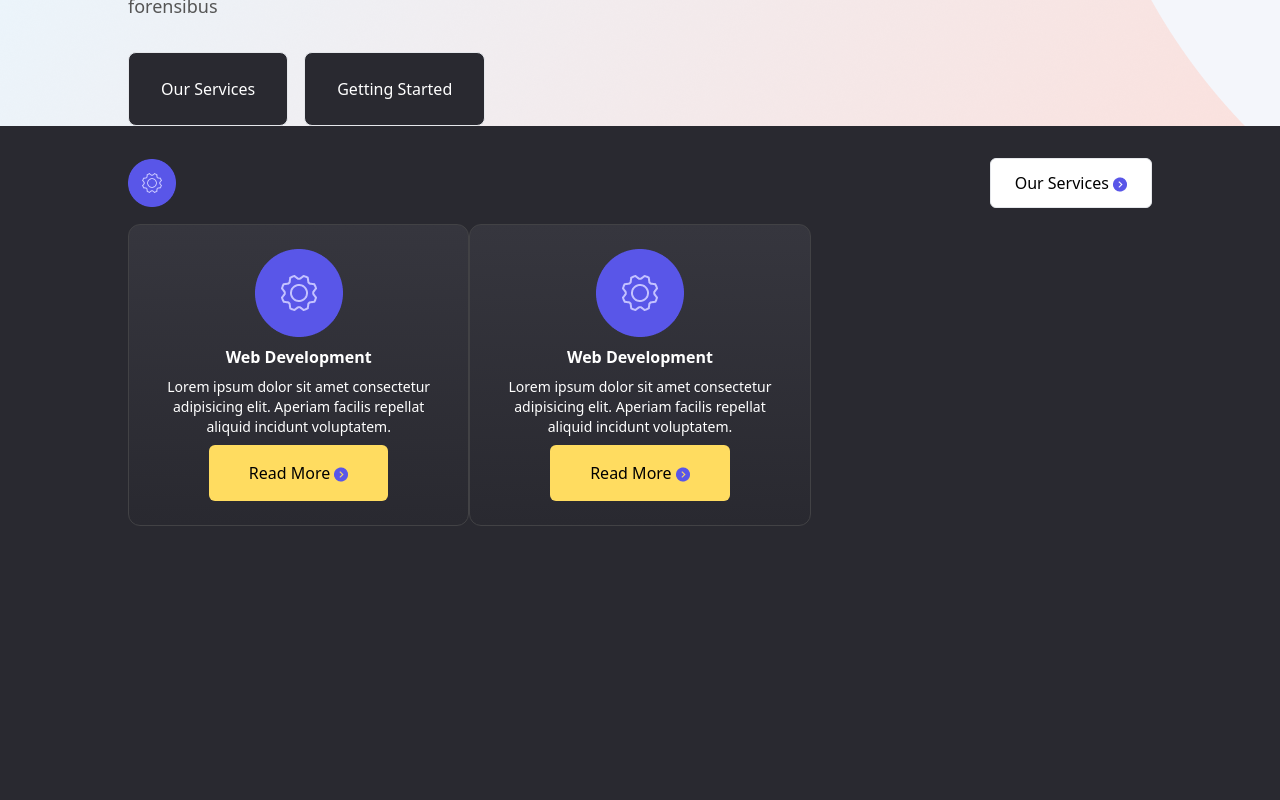
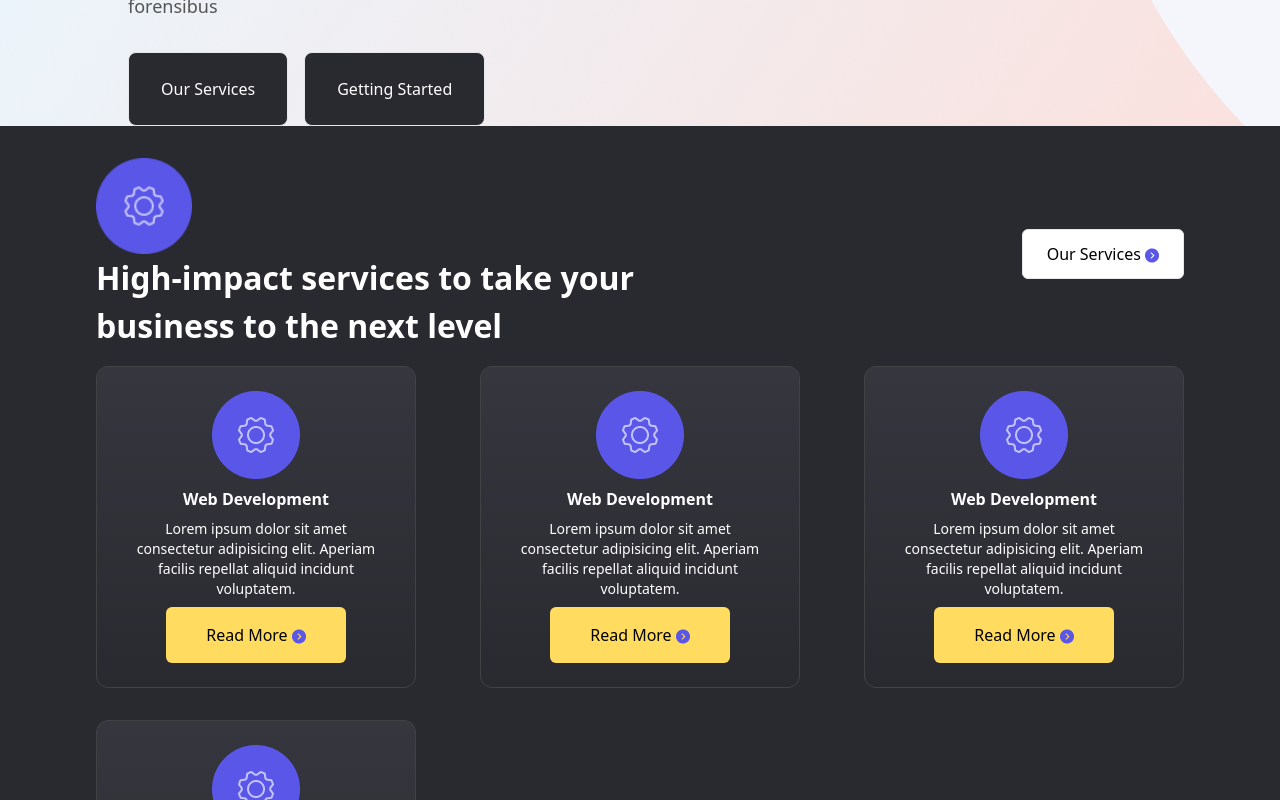
Before and after one commit to fahadzardari/inovativein, a React (Vite) app: page / in a window 1280 px wide. Shown: the part 700-1500 px from the top of the page. Built offline with nearby package versions, Linux system fonts and the light colour scheme.

Commit message:
2nd section minor changes for pc design

```diff
--- a/src/Components/Homepage-section-components/ServicesCard.jsx
+++ b/src/Components/Homepage-section-components/ServicesCard.jsx
@@ -1,6 +1,6 @@
 export default function ServicesCard({ imgUrl, heading, intro, link }) {
   return (
-    <div className="container text-white text-center flex flex-col gap-y-2 items-center py-6 rounded-xl border border-[#424245] px-8  justify-center" style={{background:"linear-gradient(180deg, #36363E 0%, #292930 100%)"}}>
+    <div className="container  text-white text-center flex flex-col gap-y-2 items-center py-6 rounded-xl border border-[#424245] px-8  justify-center" style={{background:"linear-gradient(180deg, #36363E 0%, #292930 100%)"}}>
       <img src="/services-section/icon.png" alt="" />
       <h1 className="text-md font-semibold">{heading}</h1>
       <p className="text-sm font-thin ">
--- a/src/Sections/Services.jsx
+++ b/src/Sections/Services.jsx
@@ -4,12 +4,12 @@ import ServicesCard from "../Components/Homepage-section-components/ServicesCard
 export default function Services() {
   return (
     <div className="min-h-screen w-full m-0 p-0 bg-homepageprimary">
-      <div className="container mx-auto px-[3rem] lg:px-[8rem] pt-8">
+      <div className="container mx-auto px-[3rem] lg:px-[6rem] py-8">
         <div className="flex justify-between items-center">
           <div className="inline-flex flex-col">
-            <img src="/services-section/icon.png" className="w-12" alt="" />
-            <h1 className="text-lg text-white font-bold hidden lg:visible ">
-              High-impact services to take your business to the next level
+            <img src="/services-section/icon.png" className="w-12 lg:w-24 lg:h-24" alt="" />
+            <h1 className="text-[2rem] text-white font-bold invisible lg:visible ">
+              High-impact services to take your <br /> business to the next level
             </h1>
           </div>
           <div>
@@ -22,8 +22,10 @@ export default function Services() {
           High-impact services to take your business to the next level
         </h1>
 
-        <div className="mt-4 grid grid-cols-1 gap-y-6 md:grid-cols-2 lg:grid-cols-3">
+        <div className="mt-4 grid grid-cols-1 gap-y-6 md:gap-y-8 md:gap-x-4 lg:gap-x-16 md:grid-cols-2 lg:grid-cols-3">
               <ServicesCard heading="Web Development" intro="Lorem ipsum dolor sit amet consectetur adipisicing elit. Aperiam facilis repellat aliquid incidunt voluptatem." />
+              <ServicesCard imgUrl={""} heading={"Web Development"} intro={"Lorem ipsum dolor sit amet consectetur adipisicing elit. Aperiam facilis repellat aliquid incidunt voluptatem."} />
+              <ServicesCard imgUrl={""} heading={"Web Development"} intro={"Lorem ipsum dolor sit amet consectetur adipisicing elit. Aperiam facilis repellat aliquid incidunt voluptatem."} />
               <ServicesCard imgUrl={""} heading={"Web Development"} intro={"Lorem ipsum dolor sit amet consectetur adipisicing elit. Aperiam facilis repellat aliquid incidunt voluptatem."} />
 
         </div>
```
